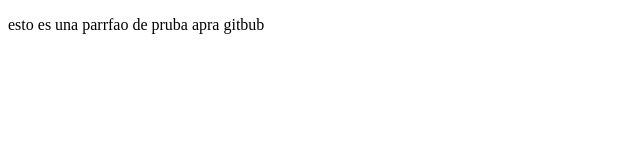
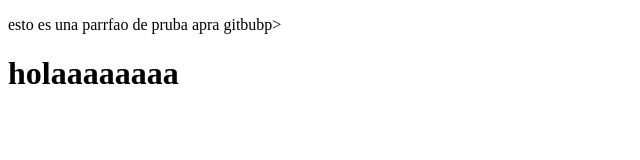
Before and after one commit to Catalinafonsec4/helou, a plain HTML site: page index.html in a window 1280 px wide. Shown: the whole page, without its empty margins (0-640 px from the left). Drawn offline with Linux system fonts and the light colour scheme.

Commit message:
agreaganfooo

```diff
--- a/index.html
+++ b/index.html
@@ -1,4 +1,5 @@
 <!DOCTYPE html>
 <html lang="es">
-    <p>esto es una parrfao de pruba apra gitbub<p>
+    <p>esto es una parrfao de pruba apra gitbub</html>p>
+        <h1>holaaaaaaaa</h1>
 </html>
```
